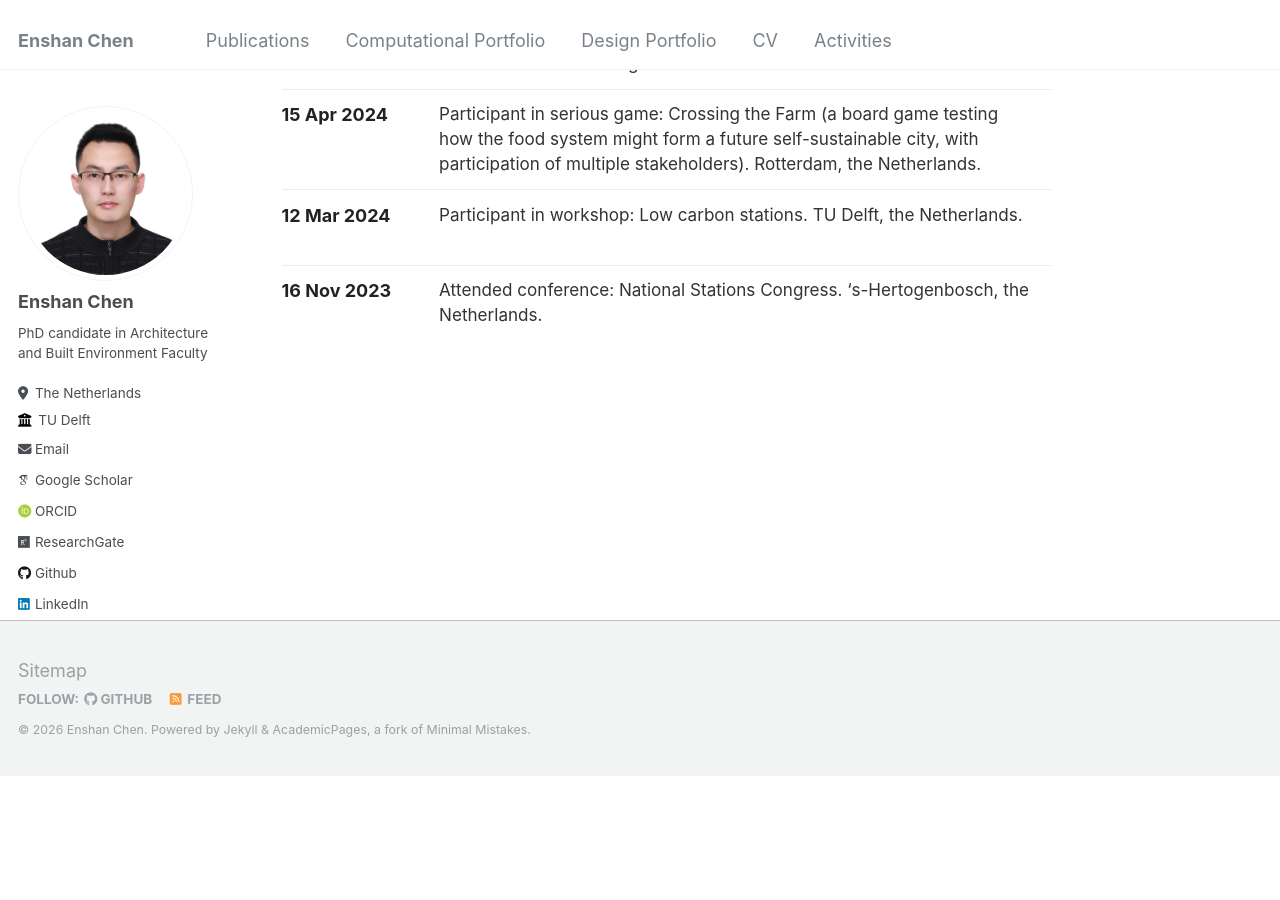
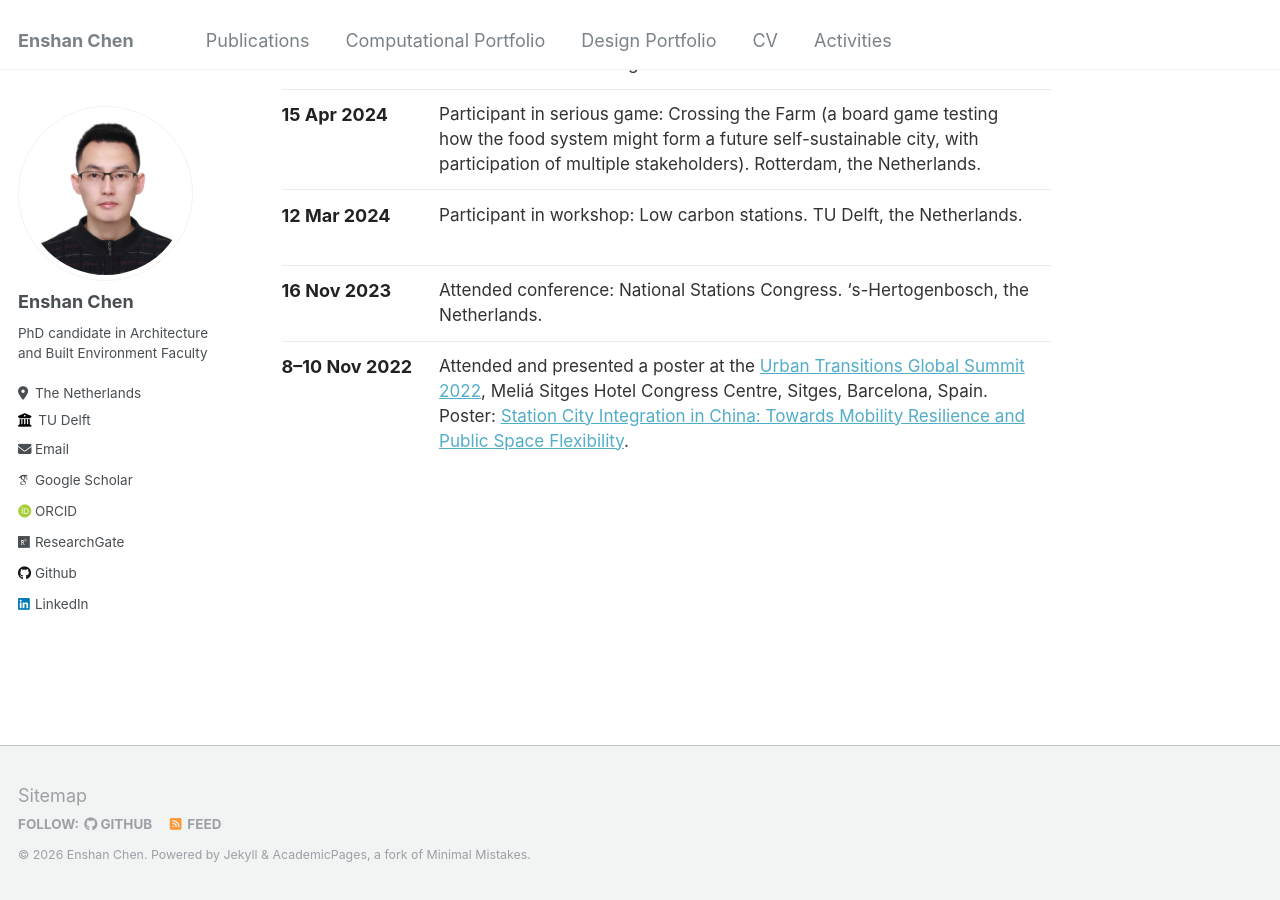
Before and after one commit to 1309928130/1309928130.github.io, a Jekyll site: the page built from _pages/activities.md, in a window 1280 px wide and 900 px high, scrolled down 2152 px. Built offline with Jekyll 4.4.1, drawn with Linux system fonts in a browser that asks for light colours; some web fonts are replaced; before the commit the page ends 2927 px from its top, so only the background shows below that.

Commit message:
Add Urban Transitions Global Summit 2022 poster presentation.
Co-authored-by: Cursor <cursoragent@cursor.com>

```diff
--- a/_data/activities.yml
+++ b/_data/activities.yml
@@ -138,3 +138,12 @@ sections:
         description: >-
           Attended conference: National Stations Congress.
           's-Hertogenbosch, the Netherlands.
+
+      - date: "8–10 Nov 2022"
+        description: >-
+          Attended and presented a poster at the
+          [Urban Transitions Global Summit 2022](https://www.elsevier.com/events/conferences/urban-transitions),
+          Meliá Sitges Hotel Congress Centre, Sitges, Barcelona, Spain.
+          Poster:
+          [Station City Integration in China: Towards Mobility Resilience and Public Space Flexibility](https://www.researchgate.net/publication/381189110_Station_City_Integration_in_China_Towards_Mobility_Resilience_and_Public_Space_Flexibility).
+        url: "https://www.researchgate.net/publication/381189110_Station_City_Integration_in_China_Towards_Mobility_Resilience_and_Public_Space_Flexibility"
```
